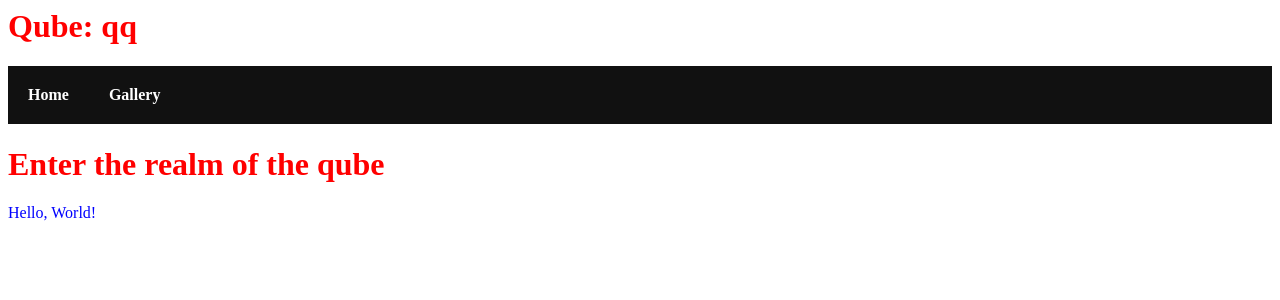
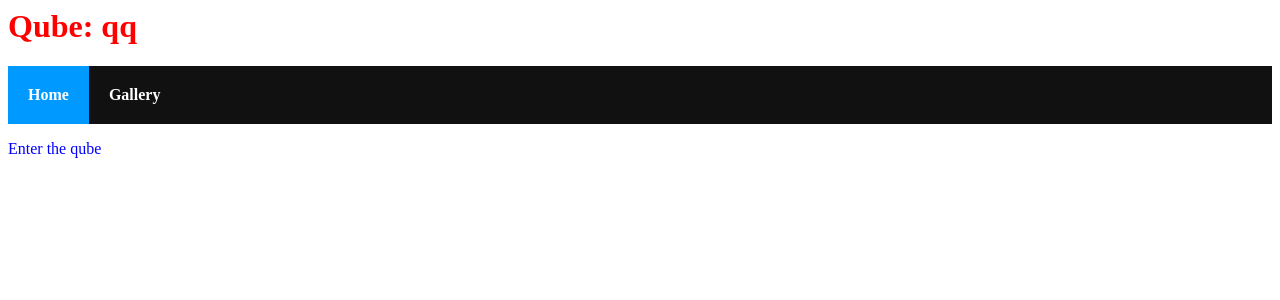
Before and after one commit to justinrubek/qubic, a React app: page / in a window 1280 px wide. Shown: the top 300 px of the page. Built offline with nearby package versions, Linux system fonts and the light colour scheme.

Commit message:
NavBar now changes between components

```diff
--- a/package.json
+++ b/package.json
@@ -16,7 +16,7 @@
     "npm": "^6.0.0",
     "react": "^16.3.2",
     "react-dom": "^16.3.2",
-    "react-router": "^4.2.0"
+    "react-router-dom": "^4.2.2"
   },
   "devDependencies": {
     "babel-core": "^6.26.3",
--- a/src/App.jsx
+++ b/src/App.jsx
@@ -1,8 +1,11 @@
 import React from "react";
+import { Route, HashRouter } from "react-router-dom";
 
 import styles from "./app.css";
 
 import NavBar from "./NavBar";
+import Home from "./Home";
+import GalleryView from "./GalleryView";
 
 export default class App extends React.Component {
   constructor(props) {
@@ -10,13 +13,29 @@ export default class App extends React.Component {
   }
 
   render() {
+    let navItems = [
+      {
+        text: "Home",
+        link: "/",
+        exact: true
+      },
+      {
+        text: "Gallery",
+        link: "/gallery"
+      }
+    ];
+
     return (
-      <div className={styles.app}>
-        <h1>Qube: qq</h1>
-        <NavBar items={["Home", "Gallery"]} />
-        <h1>Enter the realm of the qube</h1>
-        <p> Hello, World! </p>
-      </div>
+      <HashRouter>
+        <div className={styles.app}>
+          <h1>Qube: qq</h1>
+          <NavBar items={navItems} />
+          <div className="content">
+            <Route exact path="/" component={Home} />
+            <Route path="/gallery" component={GalleryView} />
+          </div>
+        </div>
+      </HashRouter>
     );
   }
 }
--- /dev/null
+++ b/src/GalleryView.jsx
@@ -0,0 +1,15 @@
+import React from "react";
+
+export default class Home extends React.Component {
+  constructor(props) {
+    super(props);
+  }
+
+  render() {
+    return (
+      <div>
+        <p>Nothing here</p>
+      </div>
+    );
+  }
+}
--- /dev/null
+++ b/src/Home.jsx
@@ -0,0 +1,15 @@
+import React from "react";
+
+export default class Home extends React.Component {
+  constructor(props) {
+    super(props);
+  }
+
+  render() {
+    return (
+      <div>
+        <p>Enter the qube</p>
+      </div>
+    );
+  }
+}
--- a/src/NavBar.jsx
+++ b/src/NavBar.jsx
@@ -1,4 +1,6 @@
 import React from "react";
+import { NavLink } from "react-router-dom";
+
 import style from "./navbar.css";
 
 export default class NavBar extends React.Component {
@@ -9,10 +11,17 @@ export default class NavBar extends React.Component {
   render() {
     const { items } = this.props;
 
-    let links = items.map(text => {
+    let links = items.map(item => {
+      let link = item.link;
+      let text = item.text;
+
+      let exact = item.exact;
+
       return (
         <li>
-          <a href="#">{text}</a>
+          <NavLink exact={exact} to={link} activeClassName={style.active}>
+            {text}
+          </NavLink>
         </li>
       );
     });
--- a/src/navbar.css
+++ b/src/navbar.css
@@ -20,3 +20,7 @@
 .navbar a:hover {
   color: #800000;
 }
+
+.active {
+  background-color: #0099FF;
+}
```
Also changed, not shown: 1 other file (tests, documents, lock files or other folders).
